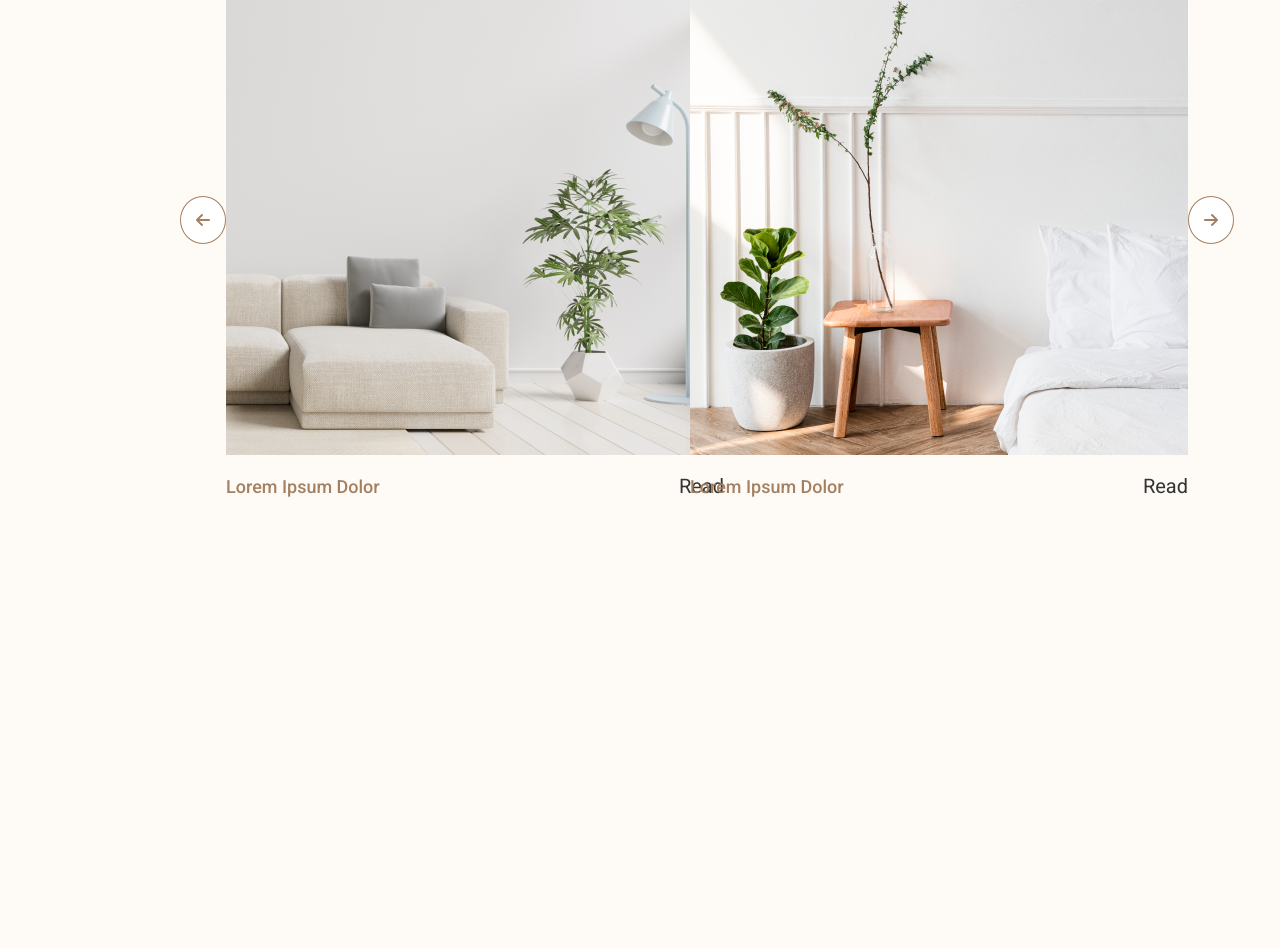
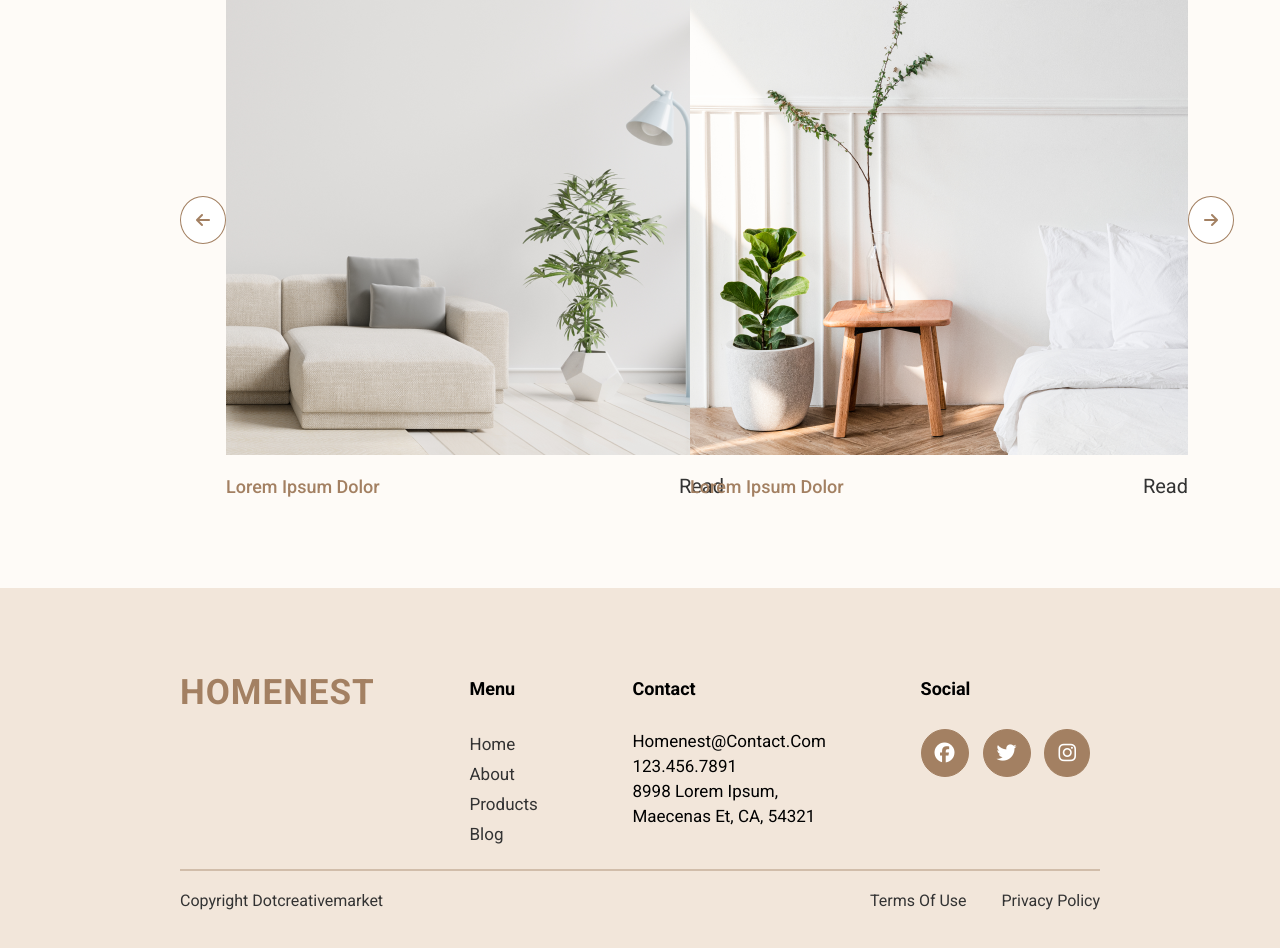
Before and after one commit to reyad-hasan/furniture_shop, a plain HTML site: page index.html in a window 1280 px wide. Shown: the part 5437-6385 px from the top of the page. Before the commit the page ends 5935 px from the top, so only its background shows below. Drawn offline with Linux system fonts and the light colour scheme.

Commit message:
completed furniture shop website figma to html and row css

```diff
--- a/css/style.css
+++ b/css/style.css
@@ -21,15 +21,16 @@ body {
 .shareNav ul li {
   list-style: none;
 }
-.shareNav ul li a {
+.shareNav li a {
   text-decoration: none;
   color: var(--defaultWhite);
   font-size: 16px;
   margin-right: 30px;
   transition: 0.5s;
 }
-.shareNav ul li a:hover {
+.shareNav li a:hover {
   color: var(--secondaryColor);
+  transform: scale(1.1);
 }
 .shareBtn {
   background-color: transparent;
@@ -604,3 +605,86 @@ body {
   font-weight: 400;
   text-transform: capitalize;
 }
+/* footer section style */
+.footer_section {
+  background-color: #f2e6da;
+  padding: 90px 180px;
+  margin-top: 90px;
+}
+.footer_container {
+  display: flex;
+  align-items: start;
+  justify-content: space-between;
+}
+.footer_container li {
+  list-style: none;
+  transition: 0.5s;
+}
+.footer_container li:hover {
+  transform: scale(1.1);
+}
+.footer_container a {
+  text-decoration: none;
+  color: var(--secondaryColor);
+  font-size: 17px;
+  font-weight: 300;
+  line-height: 30px;
+  text-transform: capitalize;
+  transition: 0.5s;
+}
+.footer_container a:hover {
+  color: var(--primaryColor);
+  text-decoration: underline;
+}
+.footer_logo {
+  color: var(--primaryColor);
+  font-size: 35px;
+  letter-spacing: 1px;
+}
+.footer_container h4 {
+  margin-bottom: 30px;
+  font-size: 18px;
+}
+.address {
+  font-size: 17px;
+  line-height: 25px; /* 150% */
+  text-transform: capitalize;
+}
+.social_link {
+  padding: 13px;
+  border-radius: 50%;
+  background-color: #a38062;
+  font-size: 20px;
+  color: var(--defaultWhite);
+  margin-right: 10px;
+  transition: 0.5s;
+  border: 1px solid #a38062;
+}
+.social_link:hover {
+  background-color: var(--defaultWhite);
+  color: #a38062;
+  transform: scale(1.1);
+}
+.footer_divide {
+  background-color: #8b694b54;
+  height: 2px;
+}
+.copy_right {
+  display: flex;
+  align-items: center;
+  justify-content: space-between;
+}
+.copy_right p {
+  color: var(--secondaryColor);
+  font-size: 16px;
+  font-weight: 300;
+  text-transform: capitalize;
+}
+.terms0 {
+  width: 75%;
+}
+.terms {
+  width: 25%;
+  display: flex;
+  justify-content: space-between;
+}
--- a/index.html
+++ b/index.html
@@ -3,6 +3,11 @@
   <head>
     <meta charset="UTF-8" />
     <meta name="viewport" content="width=device-width, initial-scale=1.0" />
+    <link
+      rel="shortcut icon"
+      href="./icon/transparent-chair-icon-furniture-icon-living-icon-5d664d415bfcd3.0832892515669855373768.jpg"
+      type="image/x-icon"
+    />
     <title>HOMENEST Shop</title>
     <!-- fond awesome cdn link -->
     <link
@@ -395,6 +400,49 @@
       </section>
     </main>
     <!-- footer section -->
-    <footer></footer>
+    <footer class="footer_section">
+      <div class="footer_container">
+        <ul>
+          <li>
+            <a href="#"><h3 class="footer_logo">HOMENEST</h3></a>
+          </li>
+        </ul>
+        <ul>
+          <h4>Menu</h4>
+
+          <li><a href="#">Home</a></li>
+          <li><a href="#">About</a></li>
+          <li><a href="#">Products</a></li>
+          <li><a href="#">Blog</a></li>
+        </ul>
+        <ul>
+          <h4>Contact</h4>
+
+          <p class="address">
+            Homenest@contact.com <br />
+            123.456.7891 <br />
+            8998 Lorem ipsum, <br />
+            Maecenas et, CA, 54321
+          </p>
+        </ul>
+        <ul>
+          <h4>Social</h4>
+
+          <a href="#"><i class="fa-brands fa-facebook social_link"></i></a>
+          <a href="#"><i class="fa-brands fa-twitter social_link"></i></a>
+          <a href="#"><i class="fa-brands fa-instagram social_link"></i></a>
+        </ul>
+      </div>
+      <div class="divide footer_divide"></div>
+      <div class="copy_right">
+        <div class="terms0">
+          <p>Copyright Dotcreativemarket</p>
+        </div>
+        <div class="terms">
+          <p>Terms of Use</p>
+          <p>Privacy Policy</p>
+        </div>
+      </div>
+    </footer>
   </body>
 </html>
```
Also changed, not shown: icon/transparent-chair-icon-furniture-icon-living-icon-5d664d415bfcd3.0832892515669855373768.jpg (added).
